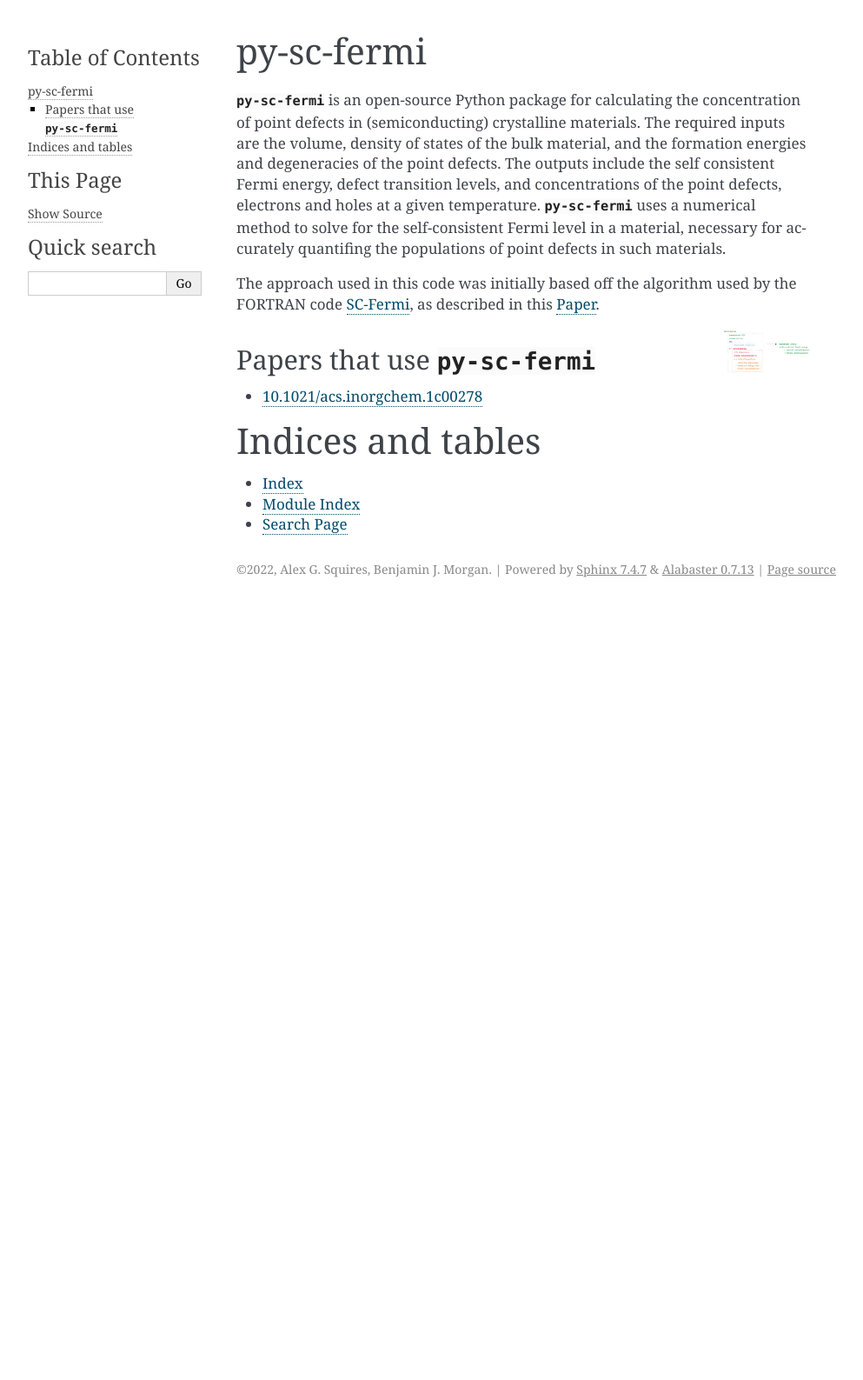
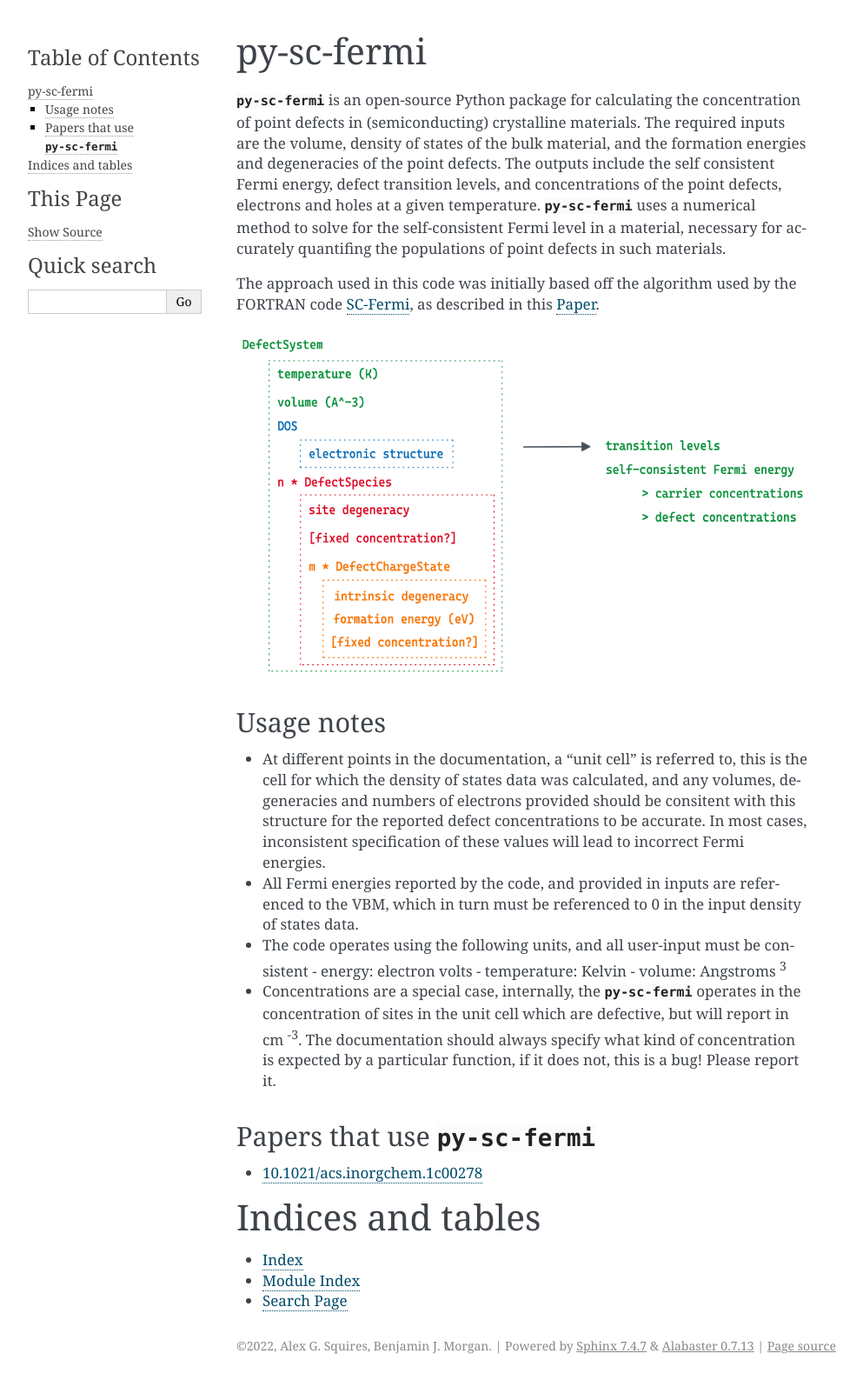
Before and after one commit to bjmorgan/py-sc-fermi, a Sphinx documentation site: the page built from docs/index.rst, in a window 1280 px wide. Shown: the whole page at 87% size, without its empty margins (148-1141 px from the left). Built offline with Sphinx 7.4.7, drawn with Linux system fonts in a browser that asks for light colours; before the commit the page ends 900 px from its top, so only the background shows below that.

Commit message:
Update index.rst

```diff
--- a/docs/index.rst
+++ b/docs/index.rst
@@ -10,15 +10,31 @@
 The approach used in this code was initially based off the algorithm used by the FORTRAN code `SC-Fermi <https://github.com/jbuckeridge/sc-fermi>`_, as described in this `Paper <https://www.sciencedirect.com/science/article/pii/S0010465519302048>`_.
 
 .. image:: source/figures/outline.png
-   :width: 200px
-   :height: 100px
-   :scale: 50 %
-   :alt: alternate text
-   :align: right
+   :width: 800px
+   :height: 400px
+   :align: center
 
 .. toctree::
    :maxdepth: 2
    :caption: Contents:
+
+Usage notes
+-------------------------------------
+- At different points in the documentation, a "unit cell" is referred to, this is the cell for which the density
+  of states data was calculated, and any volumes, degeneracies and numbers of electrons provided should be
+  consitent with this structure for the reported defect concentrations to be accurate. In most cases, inconsistent
+  specification of these values will lead to incorrect Fermi energies.
+- All Fermi energies reported by the code, and provided in inputs are referenced to the VBM, which in turn
+  must be referenced to 0 in the input density of states data.
+- The code operates using the following units,
+  and all user-input must be consistent
+  - energy: electron volts
+  - temperature: Kelvin
+  - volume: Angstroms :superscript:`3`
+- Concentrations are a special case, internally, the :py:mod:`py-sc-fermi` operates in the concentration of sites in the unit cell
+  which are defective, but will report in cm :superscript:`-3`. The documentation should always specify what kind of concentration
+  is expected by a particular function, if it does not, this is a bug! Please report it.
+
 
 Papers that use :py:mod:`py-sc-fermi`
 -------------------------------------
```
